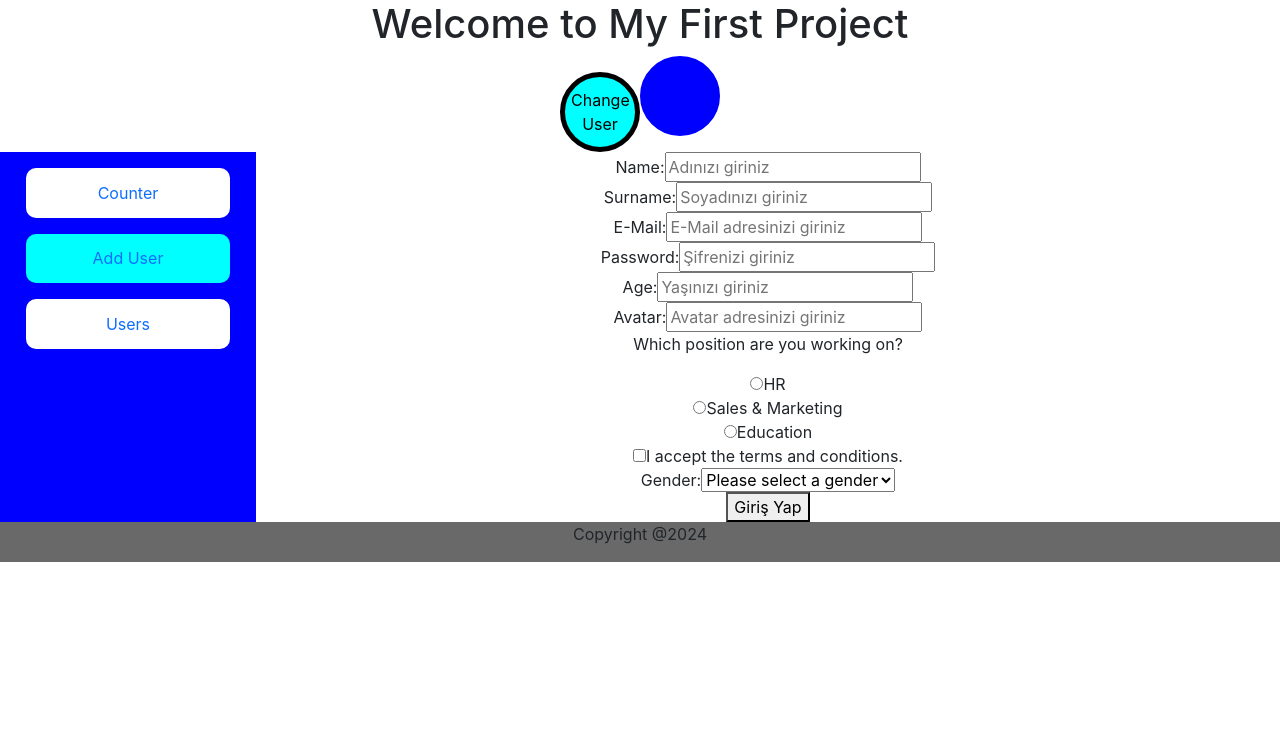
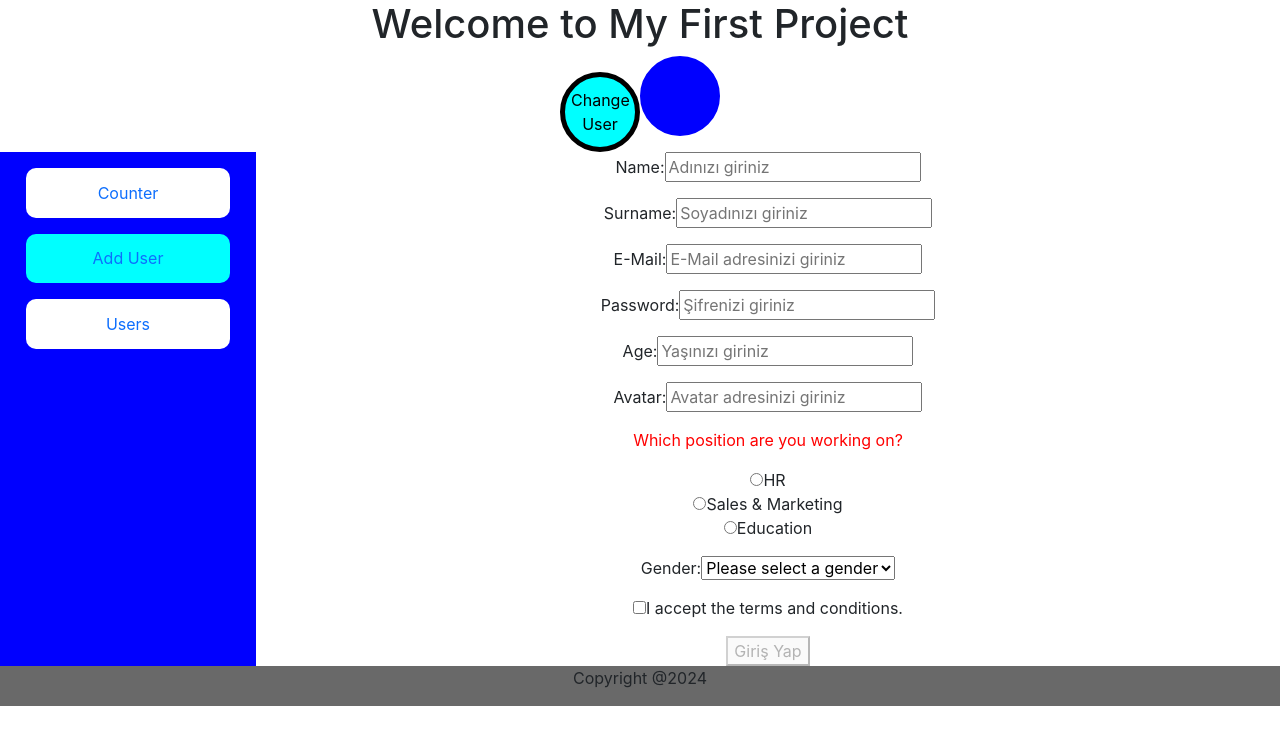
Before and after one commit to sevvalyurtseven/React-Tekrar, a React (Create React App) app in the folder first-project/: page /user/add in a window 1280 px wide. Shown: the top 744 px of the page. Built offline with nearby package versions, Linux system fonts and the light colour scheme; no server answers.

Commit message:
display validation errors

```diff
--- /dev/null
+++ b/first-project/src/pages/AddUser.css
@@ -0,0 +1,3 @@
+form p {
+  color: red;
+}
--- a/first-project/src/pages/AddUser.js
+++ b/first-project/src/pages/AddUser.js
@@ -3,6 +3,7 @@ import { useEffect, useState } from "react";
 import { toast } from "react-toastify";
 import * as Yup from "yup";
 import "react-toastify/dist/ReactToastify.css";
+import "./AddUser.css";
 
 const initialFormData = {
   email: "", //email
@@ -52,10 +53,9 @@ function AddUser(props) {
       .min(3, "Must be at least 3 characters long.")
       .required("Must include a surname."),
     password: Yup.string()
-      .min(6, "Password must be at least 6 characters long.")
       .matches(
         /^(?=.*\d)(?=.*[!@#$%^&*])(?=.*[a-z])(?=.*[A-Z]).{8,}$/,
-        "Password must contain uppercase, lowercase and number."
+        "Password must contain uppercase, lowercase, number, special character and at least 8 characters."
       )
       .required("Must include a password."),
     agreement: Yup.boolean().oneOf(
@@ -136,6 +136,7 @@ function AddUser(props) {
             value={formData.first_name} //controlled component
             onChange={handleChange}
           />
+          <p>{errors.first_name}</p>
         </label>
       </div>
       <div>
@@ -149,6 +150,7 @@ function AddUser(props) {
             value={formData.last_name}
             onChange={handleChange}
           />
+          <p>{errors.last_name}</p>
         </label>
       </div>
       <div>
@@ -162,6 +164,7 @@ function AddUser(props) {
             value={formData.email}
             onChange={handleChange}
           />
+          <p>{errors.email}</p>
         </label>
       </div>
       <div>
@@ -175,6 +178,7 @@ function AddUser(props) {
             value={formData.password}
             onChange={handleChange}
           />
+          <p>{errors.password}</p>
         </label>
       </div>
       <div>
@@ -188,6 +192,7 @@ function AddUser(props) {
             value={formData.age}
             onChange={handleChange}
           />
+          <p>{errors.age}</p>
         </label>
       </div>
       <div>
@@ -201,6 +206,7 @@ function AddUser(props) {
             value={formData.avatar}
             onChange={handleChange}
           />
+          <p>{errors.avatar}</p>
         </label>
       </div>
 
@@ -238,16 +244,7 @@ function AddUser(props) {
         />
         <label htmlFor="education">Education</label>
       </div>
-      <div>
-        <input
-          id="agreement"
-          name="agreement"
-          type="checkbox"
-          checked={formData.agreement}
-          onChange={handleChange}
-        />
-        <label htmlFor="agreement">I accept the terms and conditions.</label>
-      </div>
+      <p>{errors.position}</p>
       <div>
         <label htmlFor="gender">
           Gender:
@@ -260,9 +257,23 @@ function AddUser(props) {
               Female
             </option>
           </select>
+          <p>{errors.gender}</p>
         </label>
       </div>
-      <button type="submit">Giriş Yap</button>
+      <div>
+        <input
+          id="agreement"
+          name="agreement"
+          type="checkbox"
+          checked={formData.agreement}
+          onChange={handleChange}
+        />
+        <label htmlFor="agreement">I accept the terms and conditions.</label>
+        <p>{errors.agreement}</p>
+      </div>
+      <button disabled={!isValid} type="submit">
+        Giriş Yap
+      </button>
     </form>
   );
 }
```
